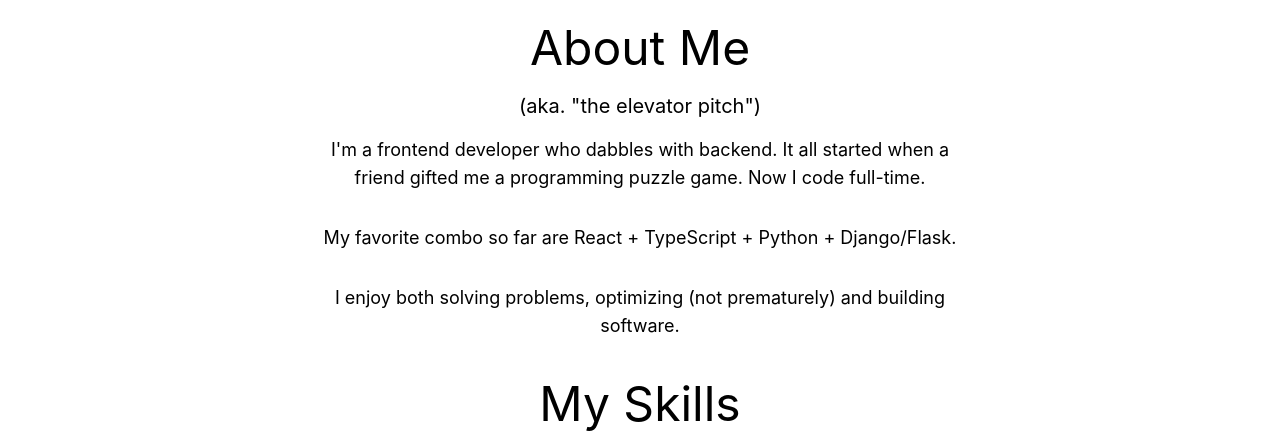
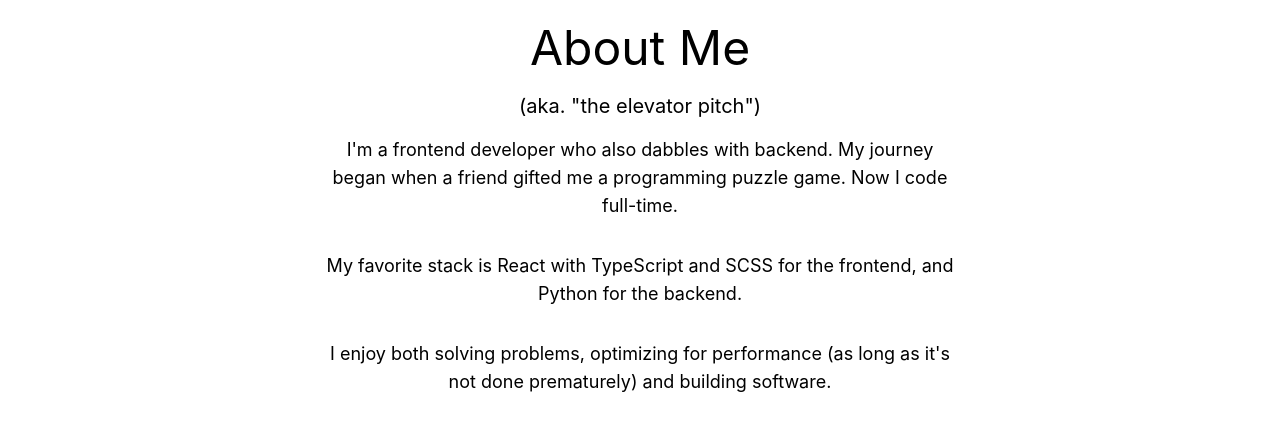
Before and after one commit to thanosades/nextjs-portfolio, a Next.js app: page / in a window 1280 px wide. Shown: the part 840-1279 px from the top of the page. Built offline with nearby package versions, Linux system fonts and the light colour scheme; no server answers.

Commit message:
fix grammar errors

```diff
--- a/components/About.js
+++ b/components/About.js
@@ -5,11 +5,11 @@
         <h3 className="text-5xl">About Me<br /> <span className="text-xl"> (aka. &#34;the elevator pitch&#34;)</span></h3>
         <div className="text-lg flex flex-col justify-evenly mt-4 w-1/2 gap-8">
         <p>
-          I&#39;m a frontend developer who dabbles with backend.
-          It all started when a friend gifted me a programming puzzle game.
+          I&#39;m a frontend developer who also dabbles with backend.
+          My journey began when a friend gifted me a programming puzzle game.
           Now I code full-time.</p>
-          <p>My favorite combo so far are React + TypeScript + Python + Django/Flask.</p>
-          <p>I enjoy both solving problems, optimizing (not prematurely) and building software.</p>
+          <p>My favorite stack is React with TypeScript and SCSS for the frontend, and Python for the backend.</p>
+          <p>I enjoy both solving problems, optimizing for performance (as long as it&#39;s not done prematurely) and building software.</p>
         </div>
       </section>
     </article>
```
